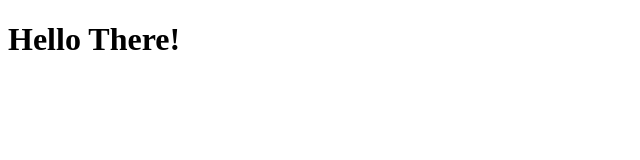
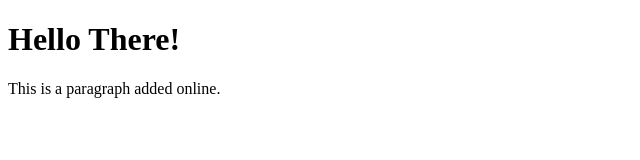
Before and after one commit to Ahoymatey81/gitDemo, a plain HTML site: page index.html in a window 1280 px wide. Shown: the whole page, without its empty margins (0-640 px from the left). Drawn offline with Linux system fonts and the light colour scheme.

Commit message:
update index.html online

```diff
--- a/index.html
+++ b/index.html
@@ -8,5 +8,6 @@
 </head>
 <body>
     <h1>Hello There!</h1>
+    <p>This is a paragraph added online.</p>
 </body>
 </html>
```
